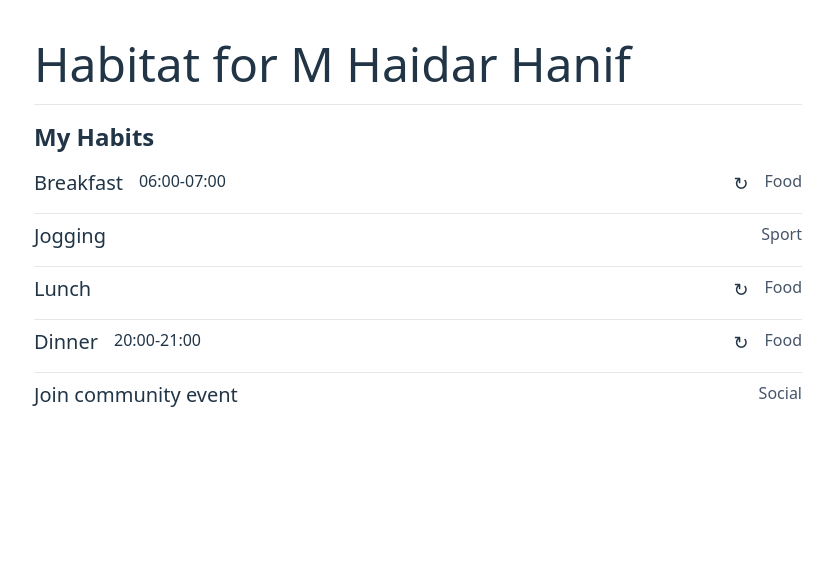
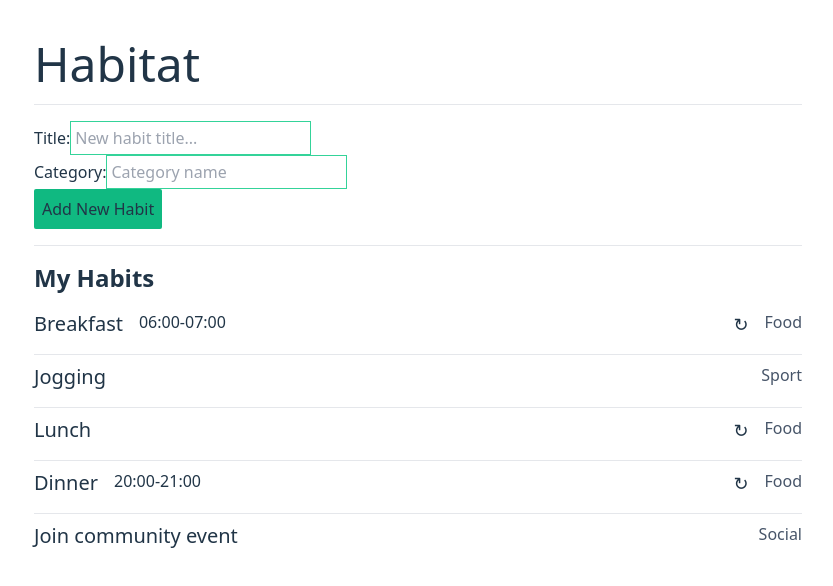
Before and after one commit to mhaidarhanif/habitat-2, a React (Vite) app: page / in a window 1280 px wide. Shown: the top 586 px of the page, without its empty margins (222-1055 px from the left). Built offline with nearby package versions, Linux system fonts and the light colour scheme.

Commit message:
feat: get new habit via form data

```diff
--- a/src/app.tsx
+++ b/src/app.tsx
@@ -1,13 +1,58 @@
+import { useState } from "react";
+
 import { HabitItem } from "./components/ui/habit-item";
-import { dataHabits } from "./data/habits";
+import { type Habit, dataHabits } from "./data/habits";
 
 export function App() {
-  const name = "M Haidar Hanif";
+  const [habits] = useState(dataHabits);
+
+  const submitNewHabit = (event: React.FormEvent<HTMLFormElement>) => {
+    event.preventDefault();
+
+    const formData = new FormData(event.currentTarget);
+
+    const newHabit: Habit = {
+      id: 100,
+      title: formData.get("title")?.toString() || "Untitled",
+      category: formData.get("category")?.toString() || "Uncategorized",
+      isDaily: false,
+    };
+
+    console.log({ newHabit });
+  };
 
   return (
     <div className="m-10 flex justify-center">
       <main className="w-full max-w-3xl space-y-4">
-        <h1 className="text-5xl">Habitat for {name}</h1>
+        <h1 className="text-5xl">Habitat</h1>
+
+        <hr />
+
+        <form method="post" onSubmit={submitNewHabit}>
+          <div>
+            <label htmlFor="title">Title:</label>
+            <input
+              id="title"
+              type="text"
+              placeholder="New habit title..."
+              required
+              className="p-1 border border-solid border-emerald-400"
+            />
+          </div>
+          <div>
+            <label htmlFor="category">Category:</label>
+            <input
+              id="category"
+              type="text"
+              placeholder="Category name"
+              required
+              className="p-1 border border-solid border-emerald-400"
+            />
+          </div>
+          <button type="submit" className="p-2 bg-emerald-500 rounded-sm">
+            Add New Habit
+          </button>
+        </form>
 
         <hr />
 
@@ -16,7 +61,7 @@ export function App() {
 
           <div>
             <ul className="flex flex-col gap-2 divide-y divide-solid">
-              {dataHabits.map((habit) => (
+              {habits.map((habit) => (
                 <li key={habit.id}>
                   <HabitItem habit={habit} />
                 </li>
--- a/src/components/ui/habit-item.tsx
+++ b/src/components/ui/habit-item.tsx
@@ -8,7 +8,7 @@ export function HabitItem({ habit }: { habit: Habit }) {
   return (
     <div className="flex justify-between py-2">
       <div className="inline-flex gap-4">
-        <p className="text-xl">{habit.text}</p>
+        <p className="text-xl">{habit.title}</p>
         {timeStart && timeEnd && (
           <p>
             <time dateTime={timeStart}>{timeStart}</time>
--- a/src/data/habits.ts
+++ b/src/data/habits.ts
@@ -1,6 +1,6 @@
 export type Habit = {
   id: number;
-  text: string;
+  title: string;
   category: string;
   isDaily: boolean;
   timeStart?: Date;
@@ -10,7 +10,7 @@ export type Habit = {
 export const dataHabits: Habit[] = [
   {
     id: 1,
-    text: "Breakfast",
+    title: "Breakfast",
     category: "Food",
     isDaily: true,
     timeStart: new Date("2000-01-01 06:00"),
@@ -18,19 +18,19 @@ export const dataHabits: Habit[] = [
   },
   {
     id: 2,
-    text: "Jogging",
+    title: "Jogging",
     category: "Sport",
     isDaily: false,
   },
   {
     id: 3,
-    text: "Lunch",
+    title: "Lunch",
     category: "Food",
     isDaily: true,
   },
   {
     id: 4,
-    text: "Dinner",
+    title: "Dinner",
     category: "Food",
     isDaily: true,
     timeStart: new Date("2000-01-01 20:00"),
@@ -38,7 +38,7 @@ export const dataHabits: Habit[] = [
   },
   {
     id: 5,
-    text: "Join community event",
+    title: "Join community event",
     category: "Social",
     isDaily: false,
   },
```
